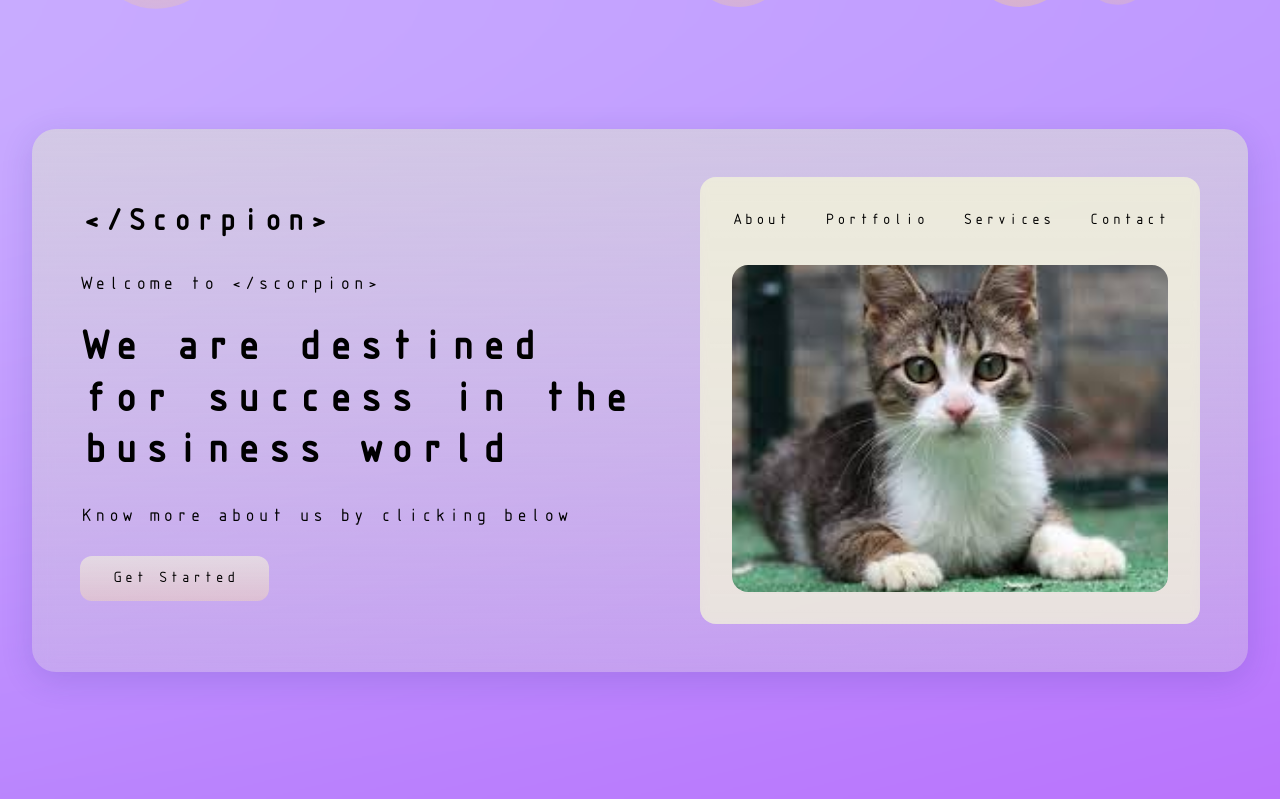
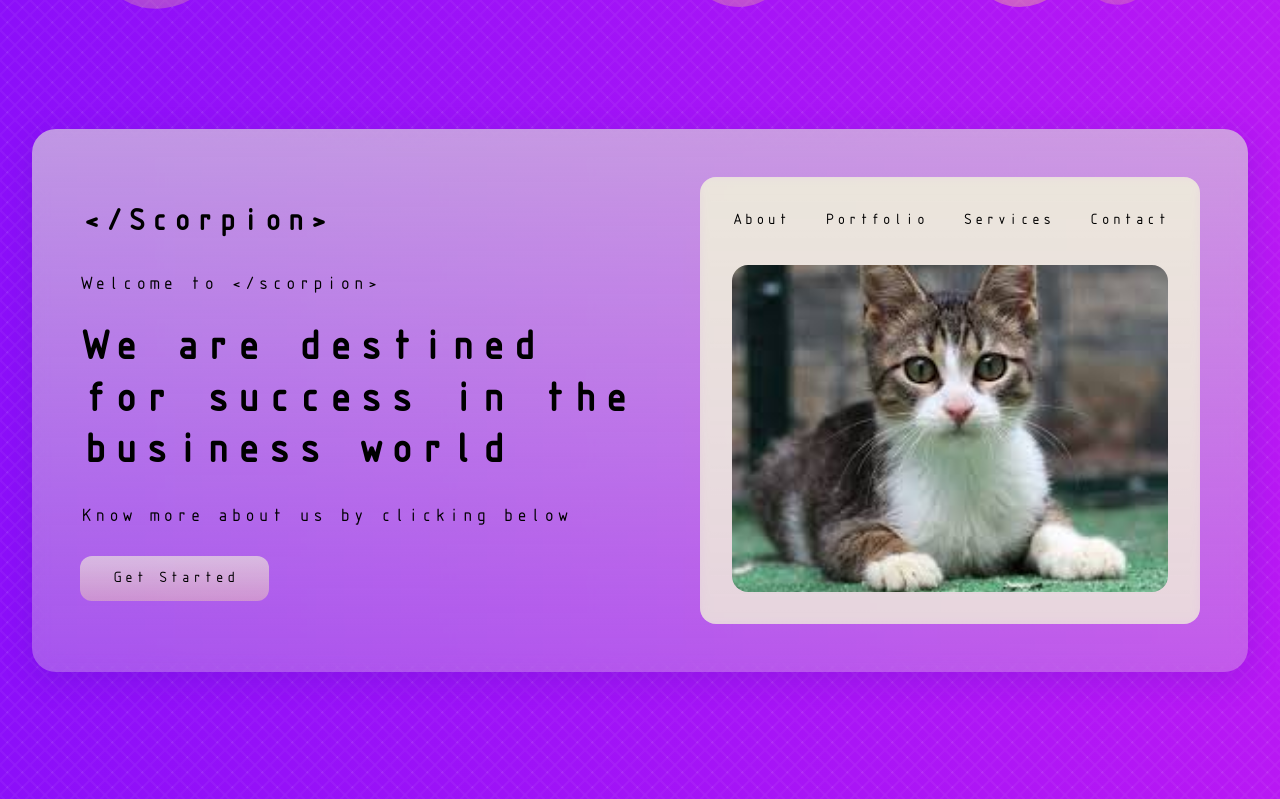
Before and after one commit to SnehPatel21/portfolio, a Next.js app: page / in a window 1280 px wide. Shown: the top 799 px of the page. Built offline with nearby package versions, Linux system fonts and the light colour scheme.

Commit message:
Improved background design.

```diff
--- a/src/styles/global.css
+++ b/src/styles/global.css
@@ -21,15 +21,70 @@
 
   body {
     font-family: 'ISOCTEUR', sans-serif;
-    background-image: url('/assets/Mesh\ gradient.png');
-    background-size: cover;
-    background-position: center;
-    background-repeat: no-repeat;
+    background: linear-gradient(90deg, #8B0FF9 0%, #B818F4 100%);
+    position: relative;
     margin: 0;
     padding: 0;
-    font-size: 16px; /* Adjust this based on Figma */
+    font-size: 16px;
     line-height: 1.5;
   }
+
+/* Gujarati Kurta Pattern Overlay */
+body::before {
+  content: '';
+  position: absolute;
+  top: 0;
+  left: 0;
+  right: 0;
+  bottom: 0;
+  background-image:
+    /* Small dots at intersections */
+    radial-gradient(
+      circle at center,
+      rgba(255,255,255,0.05) 0px,
+      rgba(255,255,255,0.05) 1px,
+      transparent 1px
+    ),
+    /* Diagonal lines right */
+    linear-gradient(
+      45deg,
+      transparent 45%,
+      rgba(255,255,255,0.03) 45%,
+      rgba(255,255,255,0.03) 55%,
+      transparent 55%
+    ),
+    /* Diagonal lines left */
+    linear-gradient(
+      -45deg,
+      transparent 45%,
+      rgba(255,255,255,0.03) 45%,
+      rgba(255,255,255,0.03) 55%,
+      transparent 55%
+    ),
+    /* Additional subtle diamond pattern */
+    linear-gradient(
+      45deg,
+      transparent 48%,
+      rgba(255,255,255,0.01) 48%,
+      rgba(255,255,255,0.01) 52%,
+      transparent 52%
+    ),
+    linear-gradient(
+      -45deg,
+      transparent 48%,
+      rgba(255,255,255,0.01) 48%,
+      rgba(255,255,255,0.01) 52%,
+      transparent 52%
+    );
+  background-size:
+    15px 15px,  /* Size for dots */
+    15px 15px,  /* Size for primary diagonal lines */
+    15px 15px,  /* Size for secondary diagonal lines */
+    30px 30px,  /* Size for larger diamond pattern */
+    30px 30px;  /* Size for larger diamond pattern */
+  pointer-events: none;
+  z-index: -1;
+}
 
   h1, h2, h3, p {
     margin: 0;
```
